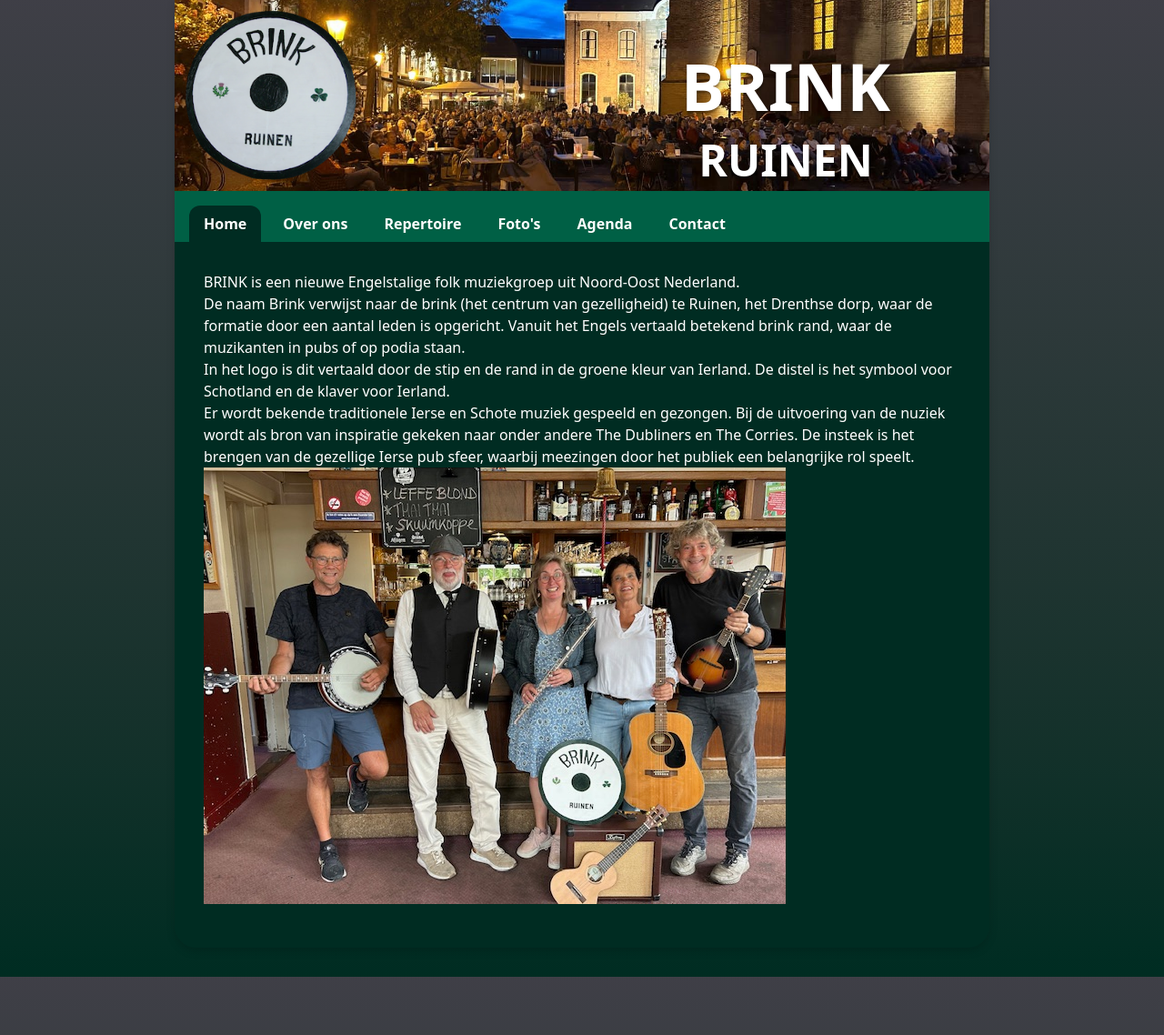
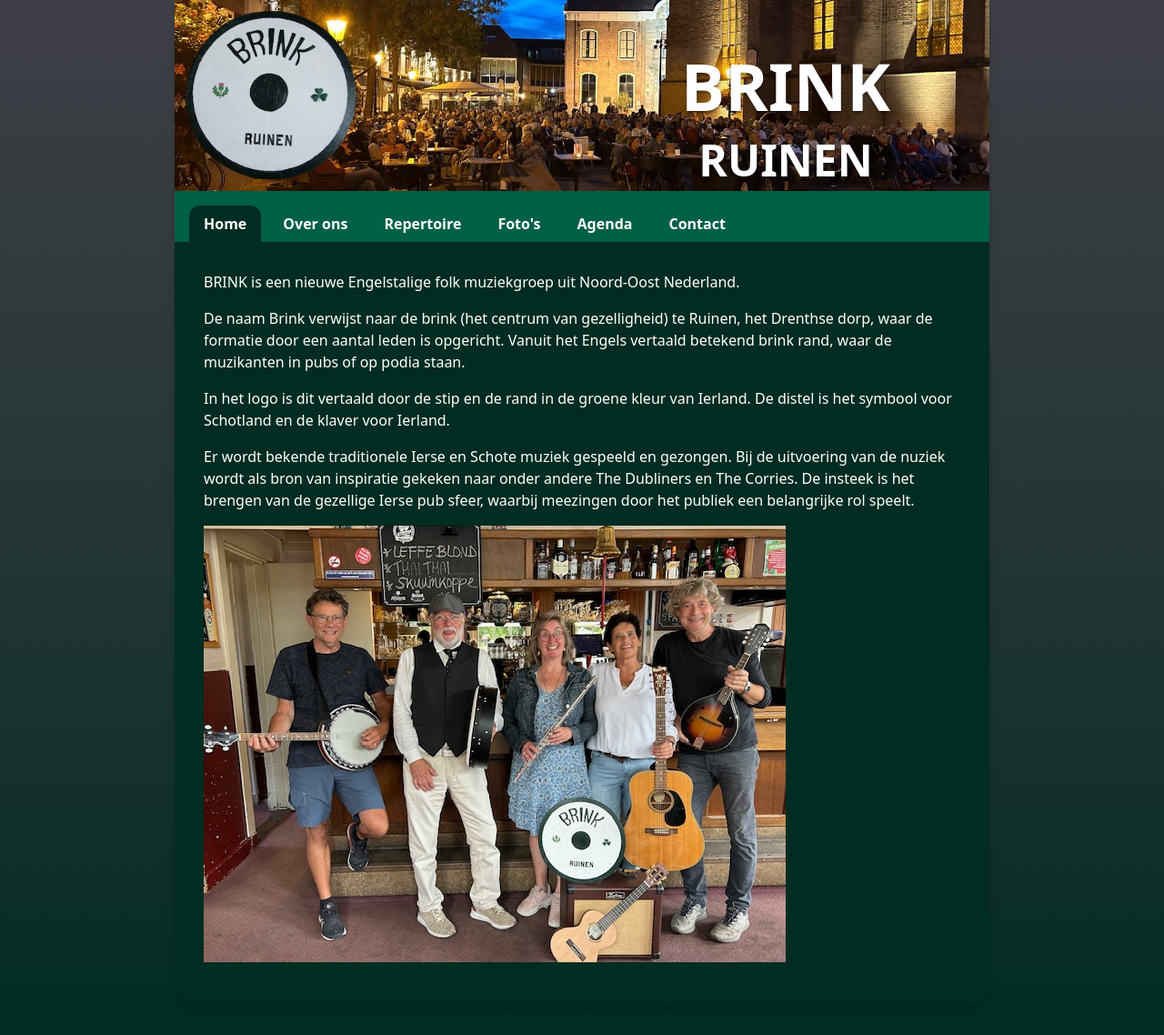
Before and after one commit to t0mmie/brink-ruinen, a Jekyll site: the page built from index.md, in a window 1280 px wide. Shown: the whole page at 91% size. Built offline with Jekyll 4.4.1, drawn with Linux system fonts in a browser that asks for light colours; before the commit the page ends 1074 px from its top, so only the background shows below that.

Commit message:
Fix typo

```diff
--- a/_layouts/default.html
+++ b/_layouts/default.html
@@ -6,7 +6,7 @@
     <title>{{ site.heading }} {{ site.subheading }} &dash; {{ page.title }} </title>
     <link rel="icon" href="{{ site.url }}{{ site.baseurl }}{{ site.favicon }}" type="image/x-icon" />
     <script src="https://cdn.jsdelivr.net/npm/@tailwindcss/browser@4"></script>
-    <link rel="stylesheet" href="{{ site.url }}{{ site.baseurl }}/public/asses/css/main.css" />
+    <link rel="stylesheet" href="{{ site.url }}{{ site.baseurl }}/public/assets/css/main.css" />
 </head>
 <body class="bg-linear-to-t from-emerald-950 to-zinc-700 min-h-screen">
 <div class="max-w-4xl mx-auto bg-emerald-950 drop-shadow-lg rounded-b-3xl">
```
